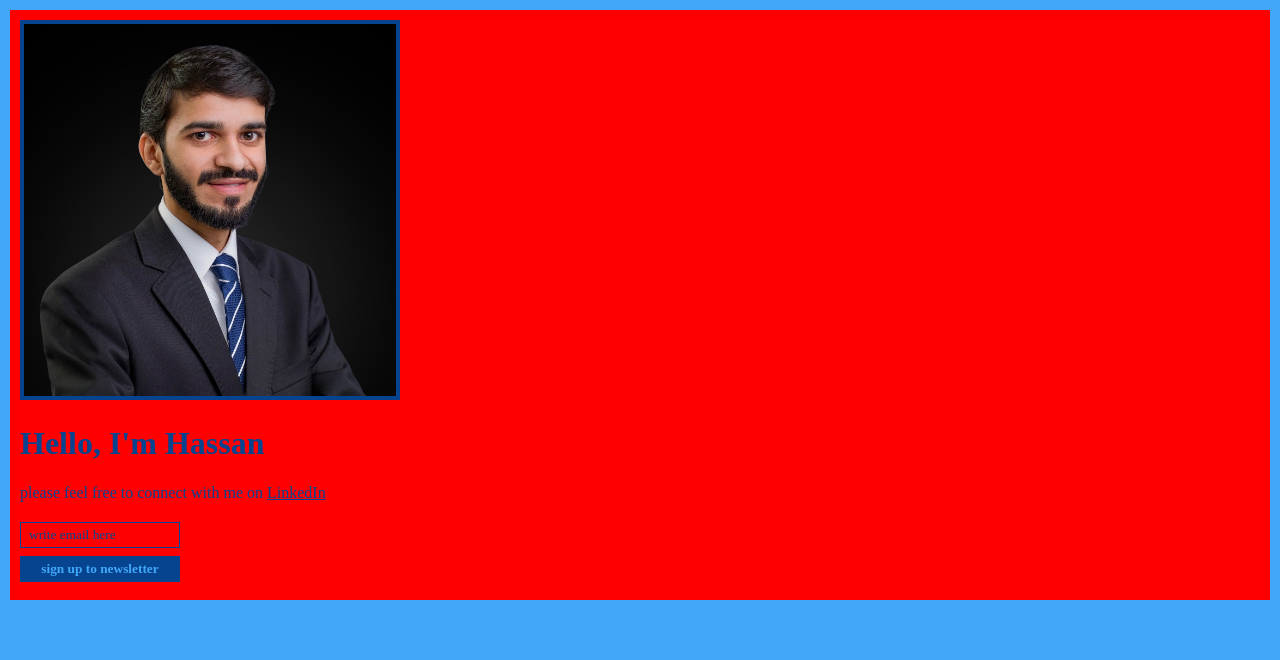
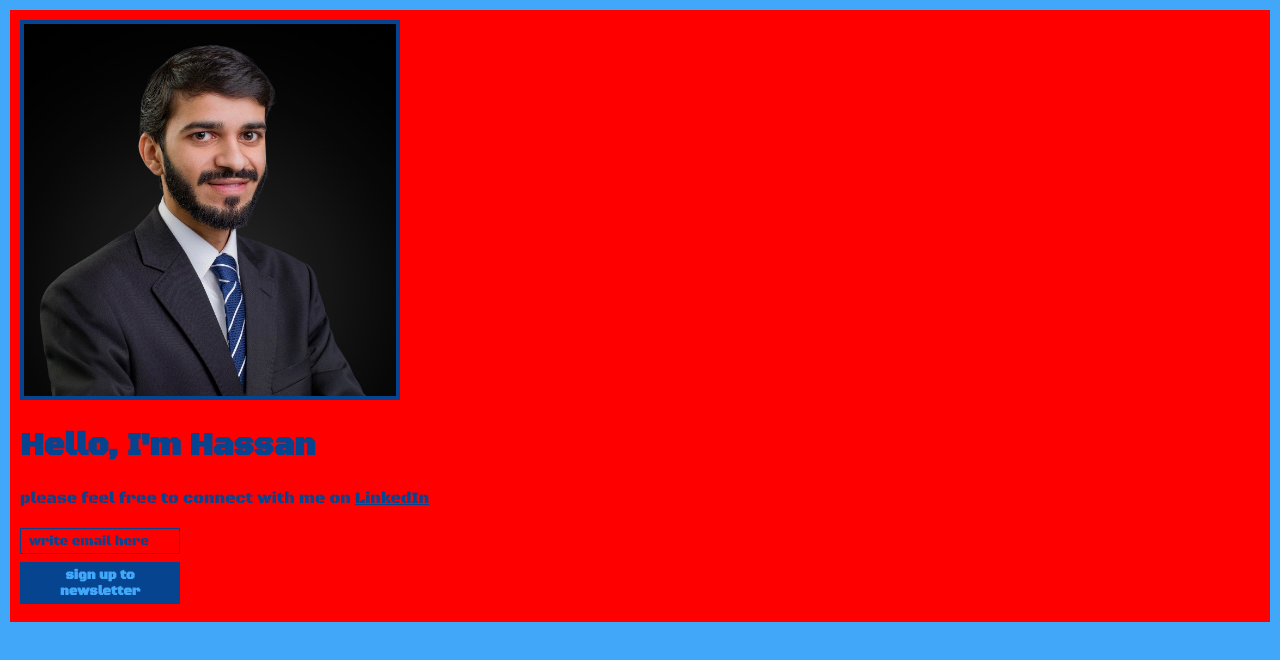
Before and after one commit to iamjoshwilliam/hassan-kingsley-site-html-test, a plain HTML site: page index.html in a window 1280 px wide. Drawn offline with Linux system fonts and the light colour scheme; a web font is replaced by a local one.

Commit message:
Update styles.css

```diff
--- a/styles.css
+++ b/styles.css
@@ -1,34 +1,29 @@
 :root {
-  --background: #4aa3ff;            /* your blue */
-  --text: #111111;                  /* near-black text */
-  --font: 'Black Ops One', system-ui, sans-serif;
-  --image: 16px;                    /* rounded corners */
-}
-{
-    --superhero: 'Bangers', cursive;
+  /* colours */
+  --background: #4aa3ff;
+  --text: #111111;
+
+  /* typography */
+  --regular: system-ui, sans-serif;
+  --military: 'Black Ops One', cursive;
+  --space: 'Orbitron', sans-serif;
   --fantasy: 'MedievalSharp', cursive;
-    --space: 'Orbitron', sans-serif;
-    --military: 'Black Ops One', cursive;
   --romantic: 'La Belle Aurore', cursive;
   --scary: 'Creepster', cursive;
   --cowboy: 'Rye', cursive;
-    --regular: sans-serif;
-    --fantasy: 'MedievalSharp', cursive;
-    --font: var(--regular);
+  --superhero: 'Bangers', cursive;
+
+  /* active font */
+  --font: var(--military);
+
+  /* radii */
   --sharp: 0;
   --soft: 10px;
   --round: 100px;
 
+  /* active radius */
   --image: var(--soft);
-
-    --background: #f5f5f5;
-    --text: #222222;
-
-    --light: var(--background);
-    --dark: var(--text);
 }
-
-
 body, html {
     margin: 0;
     padding: 10px;
```
Lines whose indentation alone changed are shown as unchanged.
